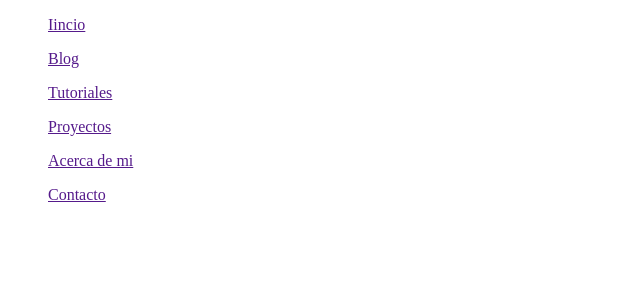
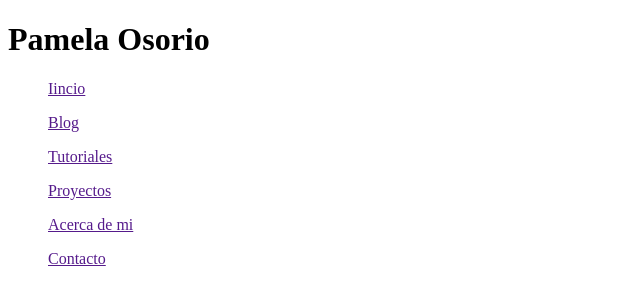
Before and after one commit to pamesorioz/pamesorioz, a plain HTML site: page index.html in a window 1280 px wide. Shown: the whole page, without its empty margins (0-640 px from the left). Drawn offline with Linux system fonts and the light colour scheme.

Commit message:
Se corrigio header

```diff
--- a/index.html
+++ b/index.html
@@ -7,6 +7,9 @@
     <link rel="stylesheet" href="estilos.css">
 </head>
 <body>
+    <header>
+        <h1>Pamela Osorio</h1>
+    </header>
     <div>
         <nav>
             <a href=""><ul>Iincio</ul> </a>
```
